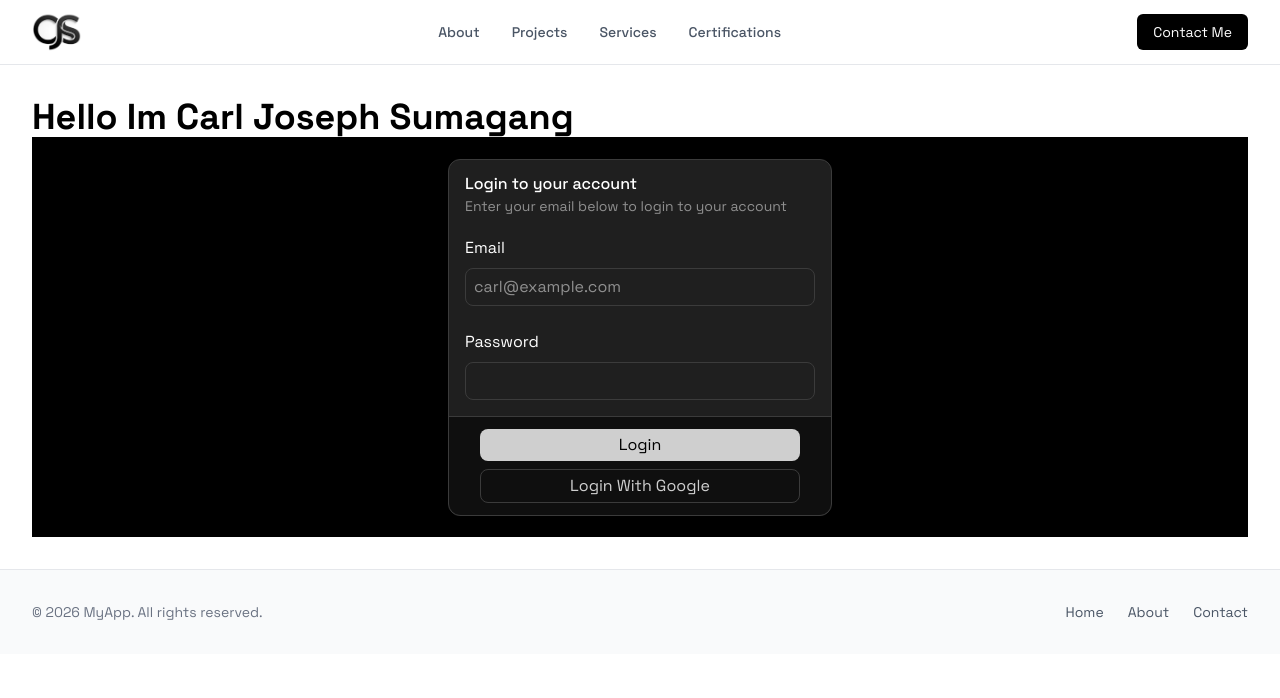
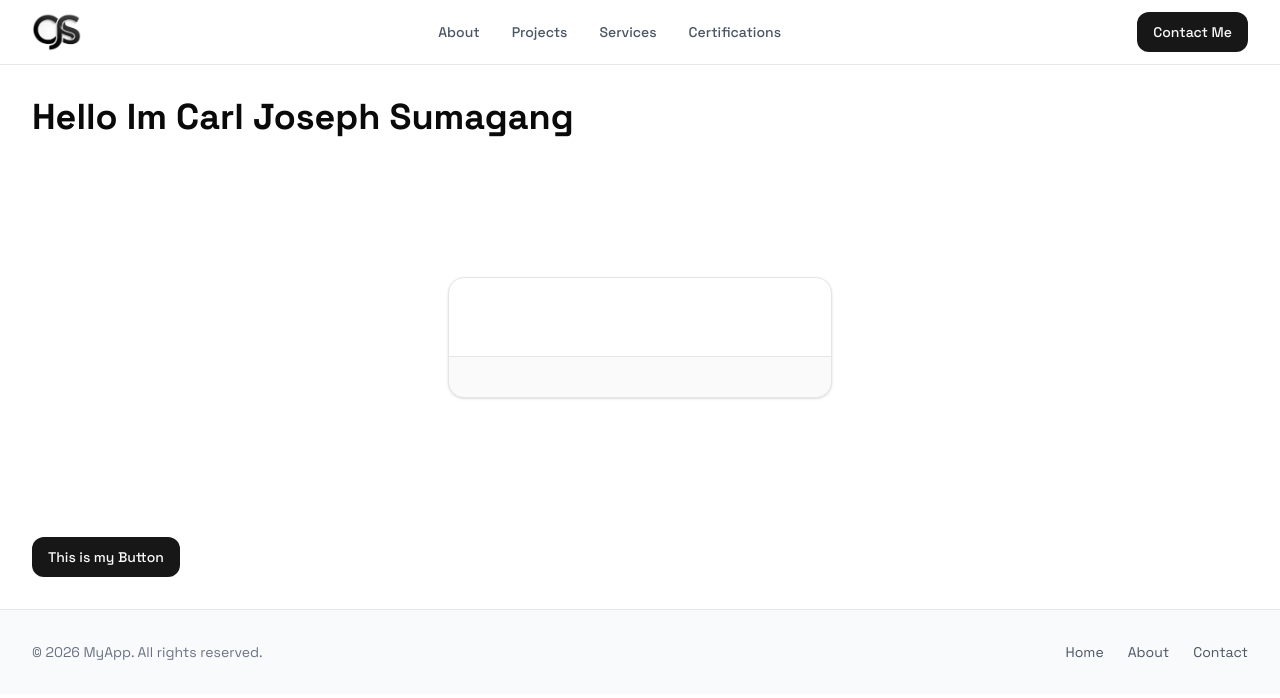
Before and after one commit to devCarlJoseph/portfolio-v2, a React (Vite) app: page / in a window 1280 px wide. Shown: the top 698 px of the page. Built offline with nearby package versions, Linux system fonts and the light colour scheme.

Commit message:
task: continue creating UI components

```diff
--- a/package.json
+++ b/package.json
@@ -11,6 +11,7 @@
   },
   "dependencies": {
     "@tailwindcss/vite": "^4.3.3",
+    "class-variance-authority": "^0.7.1",
     "clsx": "^2.1.1",
     "lucide-react": "^1.28.0",
     "react": "^19.2.7",
--- a/src/components/common/header.tsx
+++ b/src/components/common/header.tsx
@@ -1,4 +1,6 @@
 import { NavLink } from "react-router";
+
+import { Button } from "@/components/ui/button";
 
 export function Header() {
   return (
@@ -42,9 +44,9 @@ export function Header() {
           </nav>
 
           <div>
-            <button className="text-sm bg-black text-white px-4 py-2 rounded-md">
+            <Button>
               <NavLink to="/contact">Contact Me</NavLink>
-            </button>
+            </Button>
           </div>
         </div>
       </div>
--- a/src/components/ui/button.tsx
+++ b/src/components/ui/button.tsx
@@ -1,33 +1,56 @@
-import React from "react";
+import * as React from "react";
+import { cva, type VariantProps } from "class-variance-authority";
 import { cn } from "@/lib/cn";
 
-type ButtonProps = React.ButtonHTMLAttributes<HTMLButtonElement> & {
-  children: React.ReactNode;
-  variant?: "primary" | "secondary" | "tertiary";
-};
+const buttonVariants = cva(
+  "inline-flex items-center justify-center rounded-lg font-medium transition-colors disabled:pointer-events-none disabled:opacity-50",
+  {
+    variants: {
+      variant: {
+        primary:
+          "bg-primary text-primary-foreground hover:bg-primary/90",
+
+        secondary:
+          "bg-secondary text-secondary-foreground hover:bg-secondary/90",
+
+        outline:
+          "border border-border bg-background hover:bg-muted",
+
+        ghost:
+          "hover:bg-muted",
+
+        destructive:
+          "bg-destructive text-destructive-foreground hover:bg-destructive/90",
+      },
+
+      size: {
+        sm: "h-8 px-3 text-sm",
+        md: "h-10 px-4 text-sm",
+        lg: "h-12 px-6 text-base",
+        icon: "size-10",
+      },
+    },
+
+    defaultVariants: {
+      variant: "primary",
+      size: "md",
+    },
+  }
+);
+
+type ButtonProps = React.ComponentProps<"button"> &
+  VariantProps<typeof buttonVariants>;
 
 export function Button({
-  children,
-  variant = "primary",
-  className = "",
+  className,
+  variant,
+  size,
   ...props
 }: ButtonProps) {
-  const variantStyles = {
-    primary: "bg-black text-white hover:bg-gray-800",
-    secondary: "bg-white text-gray-900 border border-gray-300 hover:bg-gray-50",
-    tertiary:
-      "bg-transparent text-blue-600 hover:underline px-0 py-0 rounded-none",
-  };
   return (
     <button
-      className={cn(
-        "cursor-pointer inline-flex- items-center justify-center font-medium transitions-colors focus:outline-none px-4 py-1.5 rounded-lg text-sm",
-        variantStyles[variant],
-        className,
-      )}
+      className={cn(buttonVariants({ variant, size }), className)}
       {...props}
-    >
-      {children}
-    </button>
+    />
   );
 }
--- a/src/components/ui/card.tsx
+++ b/src/components/ui/card.tsx
@@ -2,17 +2,19 @@ import * as React from "react";
 
 import { cn } from "@/lib/cn";
 
+type CardProps = React.ComponentProps<"div"> & {
+  size?: "default" | "sm";
+};
+
 export function Card({
   className,
-  size = "default",
   ...props
-}: React.ComponentProps<"div"> & { size?: "default" | "sm" }) {
+}: CardProps) {
   return (
     <div
       className={cn(
-        "flex flex-col overflow-hidden border border-[#3b3b3b] rounded-xl text-white bg-[#1f1f1f]",
-        size === "default" ? "gap-2" : "gap-3",
-        className,
+        "rounded-xl border border-border bg-card text-card-foreground shadow-sm",
+        className
       )}
       {...props}
     />
@@ -24,7 +26,13 @@ export function CardHeader({
   ...props
 }: React.ComponentProps<"div">) {
   return (
-    <div className={cn("flex flex-col py-3 px-4", className)} {...props} />
+    <div
+      className={cn(
+        "flex flex-col space-y-1.5 p-6",
+        className
+      )}
+      {...props}
+    />
   );
 }
 
@@ -32,7 +40,30 @@ export function CardTitle({
   className,
   ...props
 }: React.ComponentProps<"div">) {
-  return <div className={cn("text-md font-medium", className)} {...props} />;
+  return (
+    <div
+      className={cn(
+        "font-semibold leading-none tracking-tight",
+        className
+      )}
+      {...props}
+    />
+  );
+}
+
+export function CardDescription({
+  className,
+  ...props
+}: React.ComponentProps<"div">) {
+  return (
+    <div
+      className={cn(
+        "text-sm text-muted-foreground",
+        className
+      )}
+      {...props}
+    />
+  );
 }
 
 export function CardContent({
@@ -40,22 +71,27 @@ export function CardContent({
   ...props
 }: React.ComponentProps<"div">) {
   return (
-    <div className={cn("flex flex-col pb-2 px-4", className)} {...props} />
-  );
-}
-
-export function CardDescription({className, ...props}: React.ComponentProps<"div">) {
-  return (
-    <div className={cn("text-sm text-white/50", className)}
-    {...props}
+    <div
+      className={cn(
+        "p-6 pt-0",
+        className
+      )}
+      {...props}
     />
   );
 }
 
-export function CardFooter({className, ...props}: React.ComponentProps<"div">) {
+export function CardFooter({
+  className,
+  ...props
+}: React.ComponentProps<"div">) {
   return (
-    <div className={cn("flex items-center border-[#3b3b3b] rounded-b-xl border-t py-3 bg-black/50", className)}
-    {...props}
+    <div
+      className={cn(
+        "flex items-center rounded-b-xl border-t border-border bg-muted/50 p-5",
+        className
+      )}
+      {...props}
     />
   );
 }
--- a/src/pages/guest/home/index.tsx
+++ b/src/pages/guest/home/index.tsx
@@ -7,52 +7,31 @@ import {
   CardDescription,
 } from "@/components/ui/card";
 
+import { Button } from "@/components/ui/button";
+
 export default function HomePage() {
   return (
     <>
       <section>
         <h1 className="text-4xl font-bold">Hello Im Carl Joseph Sumagang</h1>
       </section>
-      <section className="flex justify-center items-center bg-black h-100">
+      <section className="flex justify-center items-center h-100">
         <Card className="w-full max-w-sm">
           <CardHeader>
-            <CardTitle> Login to your account</CardTitle>
+            <CardTitle></CardTitle>
             <CardDescription>
-              Enter your email below to login to your account
             </CardDescription>
           </CardHeader>
           <CardContent>
-            <form action="">
-              <div className="flex flex-col gap-6">
-                <div className="grid gap-2">
-                  <label htmlFor="email">Email</label>
-                  <input
-                    type="email"
-                    placeholder="carl@example.com"
-                    required
-                    className="border border-[#3b3b3b] py-1.5 px-2 rounded-lg"
-                  />
-                </div>
-                <div className="grid gap-2">
-                  <label htmlFor="email">Password</label>
-                  <input
-                    type="password"
-                    required
-                    className="border border-[#3b3b3b] py-1.5 px-2 rounded-lg"
-                  />
-                </div>
-              </div>
-            </form>
+
           </CardContent>
-          <CardFooter className="flex-col gap-2">
-            <button className="bg-white/80 text-black w-80 py-1 rounded-lg">
-              Login
-            </button>
-            <button className="bg-transaparent border border-[#3b3b3b] text-white/80 w-80 py-1 rounded-lg">
-              Login With Google
-            </button>
+          <CardFooter className="flex-col gap-3">
+
           </CardFooter>
         </Card>
+      </section>
+      <section>
+        <Button>This is my Button</Button>
       </section>
     </>
   );
--- a/src/styles/global.css
+++ b/src/styles/global.css
@@ -1,18 +1,140 @@
 @import "tailwindcss";
 
 @theme {
+  /* Typography */
   --font-sans: "Space Grotesk", ui-sans-serif, system-ui, sans-serif;
+
+  /* Radius */
+  --radius: 0.75rem;
+
+  --radius-sm: calc(var(--radius) - 4px);
+  --radius-md: calc(var(--radius) - 2px);
+  --radius-lg: var(--radius);
+  --radius-xl: calc(var(--radius) + 4px);
+
+  /* Semantic Colors */
+  --color-background: var(--background);
+  --color-foreground: var(--foreground);
+
+  --color-card: var(--card);
+  --color-card-foreground: var(--card-foreground);
+
+  --color-popover: var(--popover);
+  --color-popover-foreground: var(--popover-foreground);
+
+  --color-primary: var(--primary);
+  --color-primary-foreground: var(--primary-foreground);
+
+  --color-secondary: var(--secondary);
+  --color-secondary-foreground: var(--secondary-foreground);
+
+  --color-muted: var(--muted);
+  --color-muted-foreground: var(--muted-foreground);
+
+  --color-accent: var(--accent);
+  --color-accent-foreground: var(--accent-foreground);
+
+  --color-destructive: var(--destructive);
+  --color-destructive-foreground: var(--destructive-foreground);
+
+  --color-border: var(--border);
+  --color-input: var(--input);
+  --color-ring: var(--ring);
+
+  --color-chart-1: var(--chart-1);
+  --color-chart-2: var(--chart-2);
+  --color-chart-3: var(--chart-3);
+  --color-chart-4: var(--chart-4);
+  --color-chart-5: var(--chart-5);
 }
 
+
 :root {
-  font-family: "Space Grotesk", ui-sans-serif, system-ui, sans-serif;
+  --background: oklch(1 0 0);
+  --foreground: oklch(0.145 0 0);
+
+  --card: oklch(1 0 0);
+  --card-foreground: oklch(0.145 0 0);
+
+  --popover: oklch(1 0 0);
+  --popover-foreground: oklch(0.145 0 0);
+
+  --primary: oklch(0.205 0 0);
+  --primary-foreground: oklch(0.985 0 0);
+
+  --secondary: oklch(0.97 0 0);
+  --secondary-foreground: oklch(0.205 0 0);
+
+  --muted: oklch(0.97 0 0);
+  --muted-foreground: oklch(0.556 0 0);
+
+  --accent: oklch(0.97 0 0);
+  --accent-foreground: oklch(0.205 0 0);
+
+  --destructive: oklch(0.577 0.245 27.325);
+  --destructive-foreground: oklch(0.985 0 0);
+
+  --border: oklch(0.922 0 0);
+  --input: oklch(0.922 0 0);
+  --ring: oklch(0.708 0 0);
+
+  --chart-1: oklch(0.646 0.222 41.116);
+  --chart-2: oklch(0.6 0.118 184.704);
+  --chart-3: oklch(0.398 0.07 227.392);
+  --chart-4: oklch(0.828 0.189 84.429);
+  --chart-5: oklch(0.769 0.188 70.08);
+
+  font-family: var(--font-sans);
   font-synthesis: none;
   text-rendering: optimizeLegibility;
   -webkit-font-smoothing: antialiased;
   -moz-osx-font-smoothing: grayscale;
 }
 
+.dark {
+  --background: oklch(0.145 0 0);
+  --foreground: oklch(0.985 0 0);
+
+  --card: oklch(0.205 0 0);
+  --card-foreground: oklch(0.985 0 0);
+
+  --popover: oklch(0.205 0 0);
+  --popover-foreground: oklch(0.985 0 0);
+
+  --primary: oklch(0.922 0 0);
+  --primary-foreground: oklch(0.205 0 0);
+
+  --secondary: oklch(0.269 0 0);
+  --secondary-foreground: oklch(0.985 0 0);
+
+  --muted: oklch(0.269 0 0);
+  --muted-foreground: oklch(0.708 0 0);
+
+  --accent: oklch(0.269 0 0);
+  --accent-foreground: oklch(0.985 0 0);
+
+  --destructive: oklch(0.704 0.191 22.216);
+  --destructive-foreground: oklch(0.985 0 0);
+
+  --border: oklch(1 0 0 / 10%);
+  --input: oklch(1 0 0 / 15%);
+  --ring: oklch(0.556 0 0);
+
+  --chart-1: oklch(0.488 0.243 264.376);
+  --chart-2: oklch(0.696 0.17 162.48);
+  --chart-3: oklch(0.769 0.188 70.08);
+  --chart-4: oklch(0.627 0.265 303.9);
+  --chart-5: oklch(0.645 0.246 16.439);
+}
+
+html,
 body {
   margin: 0;
+  min-height: 100%;
+}
+
+body {
+  background-color: var(--background);
+  color: var(--foreground);
   font-family: inherit;
 }
```
Also changed, not shown: 1 other file (tests, documents, lock files or other folders).
